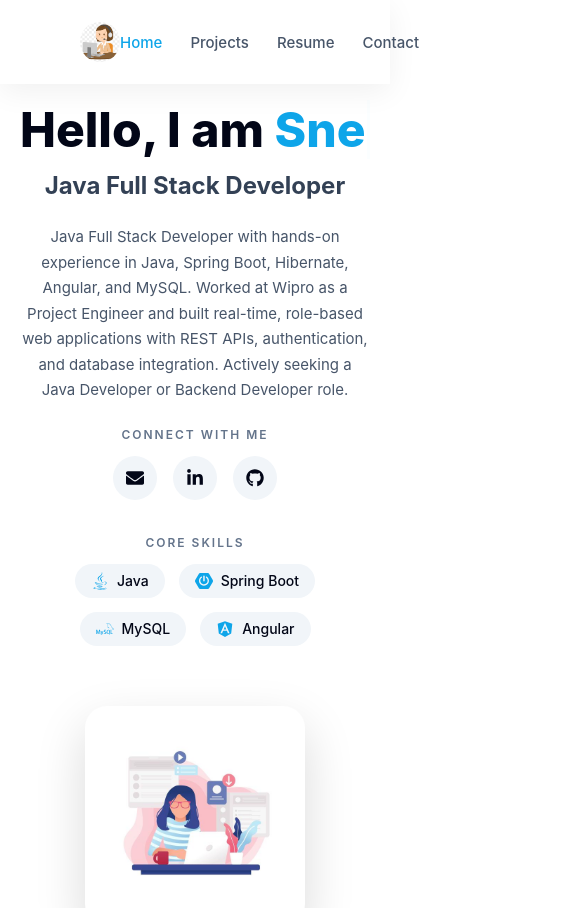
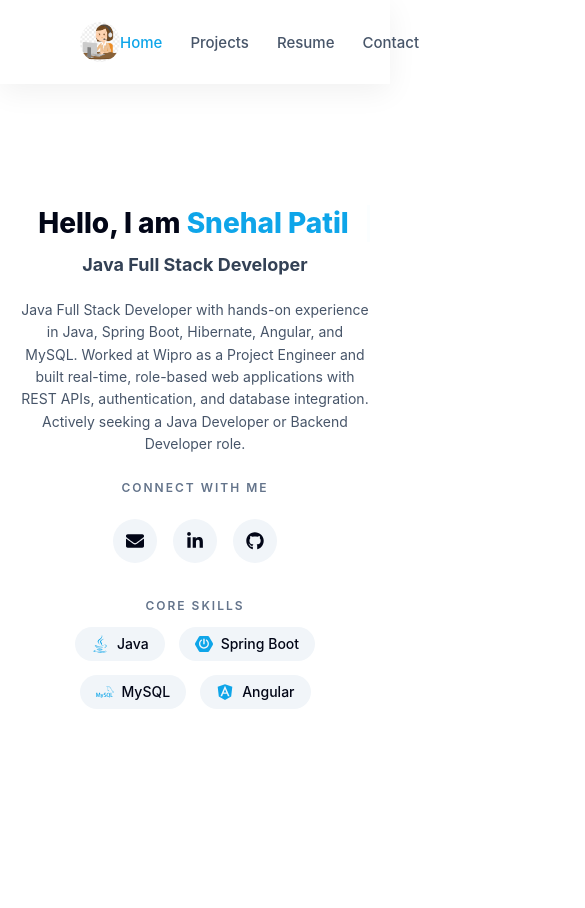
Before and after one commit to Snehal26s/Snehal-Patil-Portfolio, a React (Vite) app: page / in a window 390 px wide. Shown: the top 908 px of the page, 585 px wide, since content can reach past the window. Built offline with nearby package versions, Linux system fonts and the light colour scheme.

Commit message:
Proper mobile layout fix for hero and contact

```diff
--- a/src/css/contact.css
+++ b/src/css/contact.css
@@ -4,6 +4,9 @@
    min-height: 100vh;
   padding: 40px 20px;
   background: #f8fafc;
+
+  padding: 80px 20px 40px;
+  box-sizing: border-box;
 }
 
 /* WRAPPER */
@@ -172,3 +175,17 @@
     align-items: center;
   }
 }
+
+
+
+@media (max-width: 768px) {
+  .contact-wrapper {
+    flex-direction: column;
+    gap: 24px;
+  }
+
+  .contact-info,
+  .contact-form-box {
+    width: 100%;
+  }
+}
--- a/src/css/hero.css
+++ b/src/css/hero.css
@@ -16,9 +16,11 @@
   align-items: center;
   background: #ffffff;
   color: #020617;
-   display: flex;
-  min-height: calc(100vh - 80px);
+
+  display: flex;
+  min-height: calc(100vh - 70px);
   padding: 20px;
+  box-sizing: border-box;
 }
 
 .hero-left {
@@ -50,7 +52,9 @@
 display: flex;
   flex-direction: column;
   align-items: center;
-  margin-top: 24px;}
+   margin-top: 24px;
+  text-align: center;
+}
 
 .socials h4 {
   font-size: 12px;
@@ -64,6 +68,8 @@
   display: flex;
   gap: 16px;
   justify-content: center;
+
+  margin-top: 10px;
 }
 
 .social-icons a {
@@ -233,3 +239,44 @@
     margin-top: 20px;
   }
 }
+
+
+
+
+@media (max-width: 768px) {
+  .hero {
+    flex-direction: column;
+    justify-content: center;
+    align-items: center;
+    text-align: center;
+  }
+
+  .hero-left {
+    width: 100%;
+    max-width: 100%;
+    padding: 0;
+  }
+
+  .hero-left h1 {
+    font-size: 28px;
+    line-height: 1.3;
+  }
+
+  .hero-left h2 {
+    font-size: 18px;
+  }
+
+  .hero-desc {
+    font-size: 14px;
+    line-height: 1.6;
+    margin-top: 12px;
+  }
+}
+
+
+
+@media (max-width: 768px) {
+  .hero-right {
+    display: none;
+  }
+}
--- a/src/index.css
+++ b/src/index.css
@@ -10,5 +10,7 @@
   font-family: Inter, system-ui, Avenir, Helvetica, Arial, sans-serif;
 }
 .page-content {
-  padding-top: 80px; /* navbar height */
+
+    padding-top: 70px;
+
 }
```
